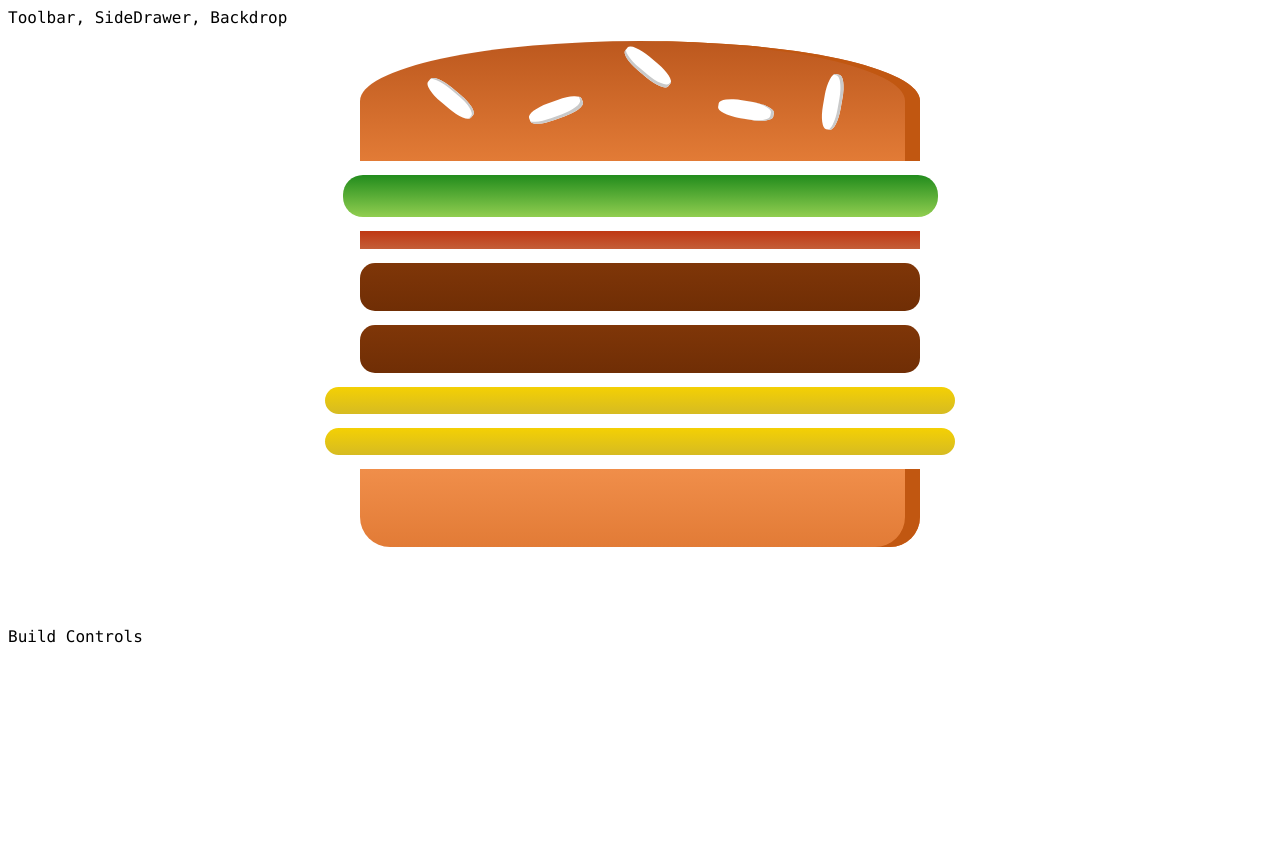
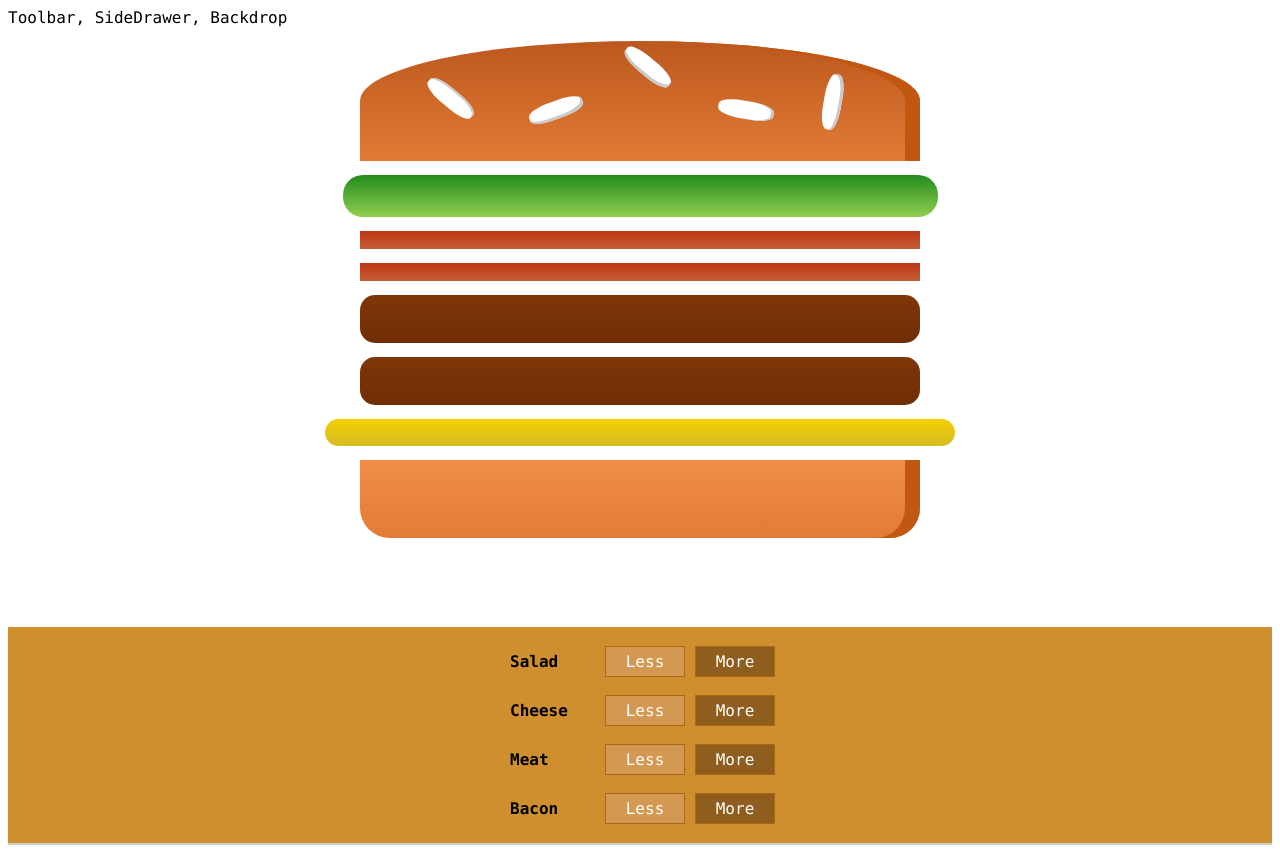
Before and after one commit to mbronshteyn/react_burger_builder, a React (Create React App) app: page / in a window 1280 px wide. Before the commit the page ends 800 px from the top, so only its background shows below. Built offline with nearby package versions, Linux system fonts and the light colour scheme.

Commit message:
add build controls

```diff
--- /dev/null
+++ b/src/components/Burger/BuildControls/BuildControl/BuildControl.js
@@ -0,0 +1,14 @@
+import React from "react";
+
+import classes from './BuildControl.module.css';
+
+const buildControl = ( props ) => (
+    <div className={classes.BuildControl}>
+        <div className={classes.Label}>{props.label}</div>
+        <button className={classes.Less}>Less</button>
+        <button className={classes.More}>More</button>
+    </div>
+);
+
+
+export default buildControl;
--- /dev/null
+++ b/src/components/Burger/BuildControls/BuildControl/BuildControl.module.css
@@ -0,0 +1,56 @@
+.BuildControl {
+    display: flex;
+    justify-content: space-between;
+    align-items: center;
+    margin: 5px 0;
+}
+
+.BuildControl button {
+    display: block;
+    font: inherit;
+    padding: 5px;
+    margin: 0 5px;
+    width: 80px;
+    border: 1px solid #AA6817;
+    cursor: pointer;
+    outline: none;
+}
+
+.BuildControl button:disabled {
+    background-color: #AC9980;
+    border: 1px solid #7E7365;
+    color: #ccc;
+    cursor: default;
+}
+
+.BuildControl button:hover:disabled {
+    background-color: #AC9980;
+    color: #ccc;
+    cursor: not-allowed;
+}
+
+.Label {
+    padding: 10px;
+    font-weight: bold;
+    width: 80px;
+}
+
+.BuildControl .Less {
+    background-color: #D39952;
+    color: white;
+}
+
+.BuildControl .More {
+    background-color: #8F5E1E;
+    color: white;
+}
+
+.BuildControl .Less:hover, .BuildControl .Less:active {
+    background-color: #DAA972;
+    color: white;
+}
+
+.BuildControl .More:hover,.BuildControl .More:active {
+    background-color: #99703F;
+    color: white;
+}
--- /dev/null
+++ b/src/components/Burger/BuildControls/BuildControls.js
@@ -0,0 +1,21 @@
+import React from "react";
+
+import styles from './BuildControls.module.css'
+import BuildControl from './BuildControl/BuildControl'
+
+const controls = [
+  {label: 'Salad', type: 'salad'},
+  {label: 'Cheese', type: 'cheese'},
+  {label: 'Meat', type: 'meat'},
+  {label: 'Bacon', type: 'bacon'},
+];
+
+const buildControls = (prop) => (
+  <div className={styles.BuildControls} id='buildControls'>
+    {controls.map(ctrl => (
+      <BuildControl key={ctrl.label} label={ctrl.label}/>
+    ))}
+  </div>
+);
+
+export default buildControls;
--- /dev/null
+++ b/src/components/Burger/BuildControls/BuildControls.module.css
@@ -0,0 +1,10 @@
+.BuildControls {
+    width: 100%;
+    background-color: #cf8f2e;
+    display: flex;
+    flex-flow: column;
+    align-items: center;
+    box-shadow: 0 2px 1px #ccc ;
+    margin: auto;
+    padding: 10px 0;
+}
--- a/src/components/Burger/Burger.js
+++ b/src/components/Burger/Burger.js
@@ -5,12 +5,20 @@
 
 const burger = ( props ) => {
 
-  const transformedIngredients = Object.keys( props.ingredients )
+  let transformedIngredients = Object.keys( props.ingredients )
     .map( igKey => {
       return [...Array(props.ingredients[igKey])].map( (_,i) => {
         return <BurgerIngredient key={ igKey + 1 } type={igKey} />
       })
     })
+    .reduce( ( arr, el ) => {
+      return arr.concat( el )
+    }, []);
+
+  if( transformedIngredients.length === 0 ){
+    transformedIngredients = <p>Please start adding ingredients!</p>
+  }
+
   return (
     <div className={styles.Burger}>
       <BurgerIngredient type='bread-top' />
--- a/src/containers/BurgerBuilder/BurgerBuilder.js
+++ b/src/containers/BurgerBuilder/BurgerBuilder.js
@@ -1,6 +1,7 @@
 import React, { Component } from "react";
 
 import Burger from '../../components/Burger/Burger'
+import BuildControls from '../../components/Burger/BuildControls/BuildControls'
 import Aux from '../../hoc/Aux';
 
 class BurgerBuilder extends Component {
@@ -8,9 +9,9 @@
   state = {
     ingredients: {
       salad: 1,
-      bacon: 1,
+      bacon: 2,
       meat: 2,
-      cheese: 2,
+      cheese: 1,
     }
   };
 
@@ -18,7 +19,7 @@
     return (
       <Aux>
         <Burger ingredients={this.state.ingredients}/>
-        <div>Build Controls</div>
+        <BuildControls/>
       </Aux>
     );
   }
```
